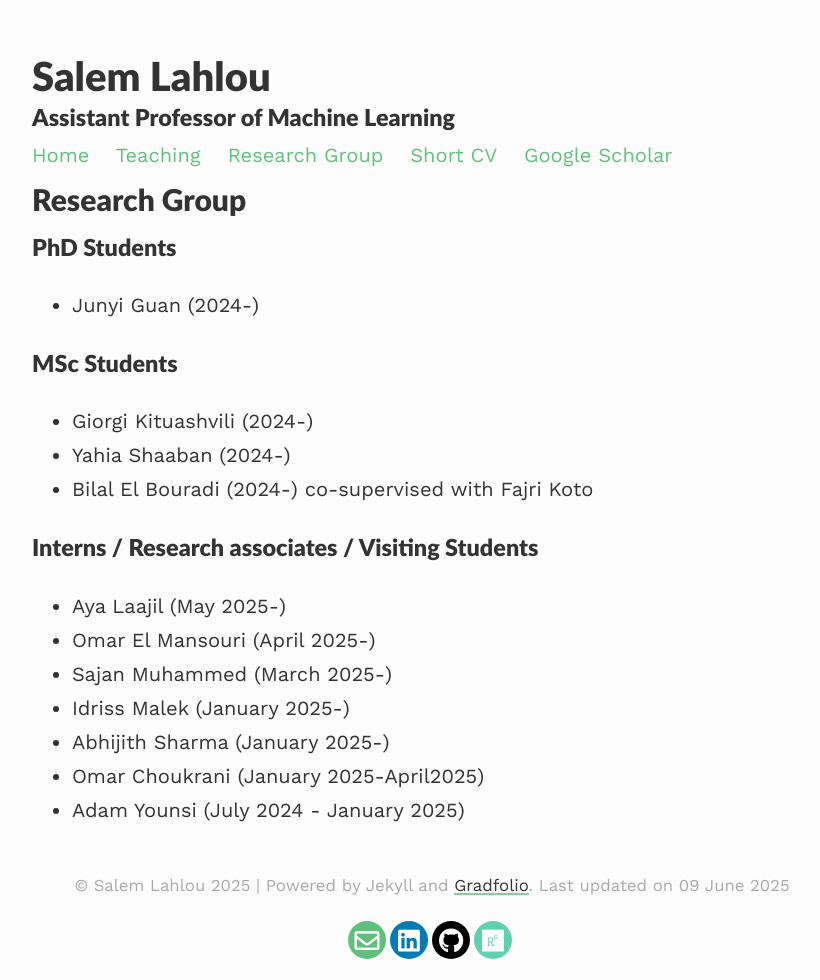
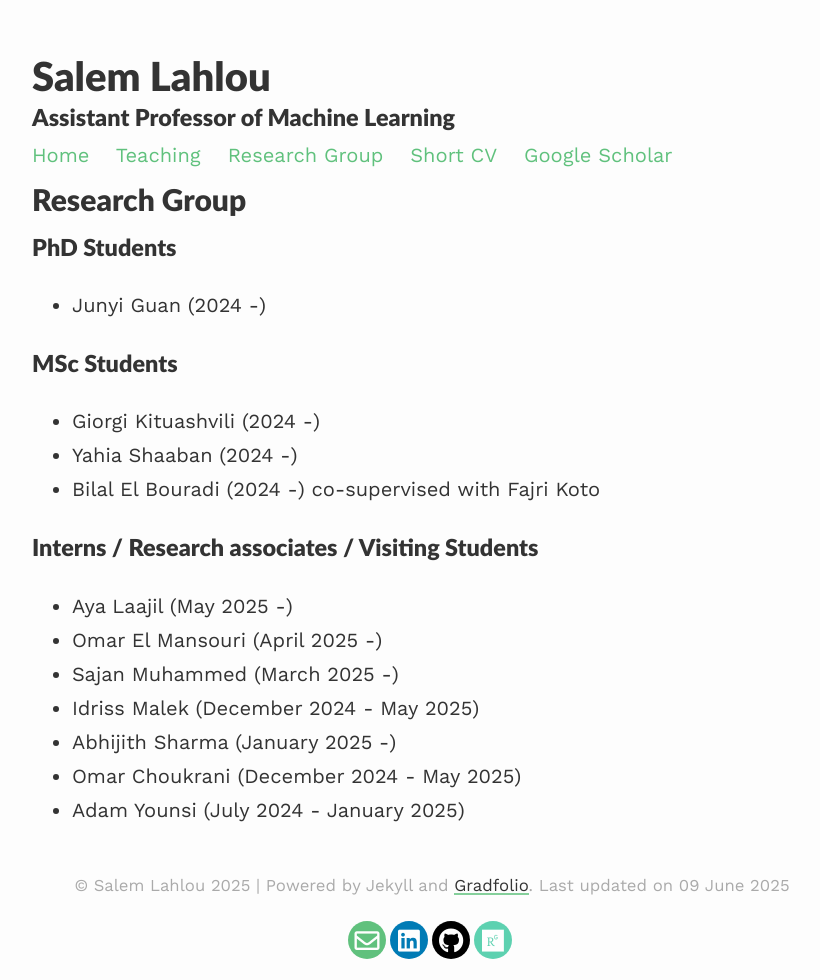
Before and after one commit to saleml/saleml.github.io, a Jekyll site: the page built from research-group.md, in a window 1280 px wide. Shown: the whole page, without its empty margins (208-1028 px from the left). Built offline with Jekyll 4.4.1, drawn with Linux system fonts in a browser that asks for light colours; nearby versions of some CDN libraries; our own code applies the rules of GitHub Pages for plain Markdown files.

Commit message:
Update research group member details by standardizing date formatting for PhD and MSc students, and revising internship dates for clarity.

```diff
--- a/research-group.md
+++ b/research-group.md
@@ -7,18 +7,18 @@ published: true
 ## Research Group
 
 ### PhD Students
-*   Junyi Guan (2024-)
+*   Junyi Guan (2024 -)
 
 ### MSc Students
-*   Giorgi Kituashvili (2024-)
-*   Yahia Shaaban (2024-)
-*   Bilal El Bouradi (2024-) co-supervised with Fajri Koto
+*   Giorgi Kituashvili (2024 -)
+*   Yahia Shaaban (2024 -)
+*   Bilal El Bouradi (2024 -) co-supervised with Fajri Koto
 
 ### Interns / Research associates / Visiting Students
-*   Aya Laajil (May 2025-)
-*   Omar El Mansouri (April 2025-)
-*   Sajan Muhammed (March 2025-)
-*   Idriss Malek (January 2025-)
-*   Abhijith Sharma (January 2025-)
-*   Omar Choukrani (January 2025-April2025)
+*   Aya Laajil (May 2025 -)
+*   Omar El Mansouri (April 2025 -)
+*   Sajan Muhammed (March 2025 -)
+*   Idriss Malek (December 2024 - May 2025)
+*   Abhijith Sharma (January 2025 -)
+*   Omar Choukrani (December 2024 - May 2025)
 *   Adam Younsi (July 2024 - January 2025)
```
